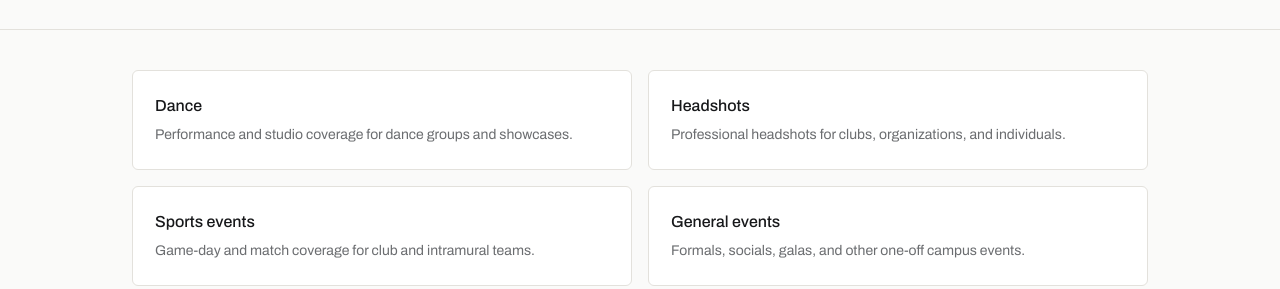
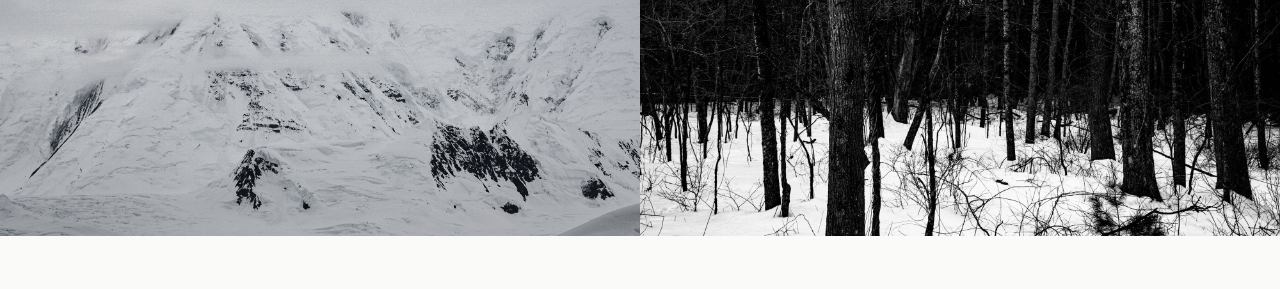
Before and after one commit to emc-squared/yale-photography-society, a plain HTML site: page commercial.html in a window 1280 px wide. Shown: the part 253-542 px from the top of the page. Drawn offline with Linux system fonts and the light colour scheme.

Commit message:
Add banner photos to Board, Commercial, Join pages

```diff
--- a/commercial.html
+++ b/commercial.html
@@ -21,6 +21,13 @@
       </ul>
     </div>
   </nav>
+
+  <div class="page-banner">
+    <div class="page-banner-duo">
+      <div><img src="images/pages/who-reads-05.jpg" alt="Black and white photo with a color accent"></div>
+      <div><img src="images/pages/who-reads-08.jpg" alt="Black and white forest photo with a teal accent line"></div>
+    </div>
+  </div>
 
   <header class="page-header">
     <div class="wrap">
--- a/css/style.css
+++ b/css/style.css
@@ -573,3 +573,40 @@ img {
 @media (max-width: 640px) {
   .site-footer .wrap { flex-direction: column; align-items: flex-start; }
 }
+
+/* ---------- page banner photos (board / commercial / join) ---------- */
+
+.page-banner {
+  position: relative;
+  left: 50%;
+  right: 50%;
+  margin-left: -50vw;
+  margin-right: -50vw;
+  width: 100vw;
+  height: 420px;
+  overflow: hidden;
+}
+
+.page-banner img {
+  width: 100%;
+  height: 100%;
+  object-fit: cover;
+  display: block;
+}
+
+.page-banner-duo {
+  display: flex;
+  height: 100%;
+}
+
+.page-banner-duo > div {
+  flex: 1 1 50%;
+  height: 100%;
+  overflow: hidden;
+}
+
+@media (max-width: 640px) {
+  .page-banner { height: 260px; }
+  .page-banner-duo { flex-direction: column; }
+  .page-banner-duo > div { flex: 1 1 50%; }
+}
```
Also changed, not shown: board.html (+4 -0 lines), join.html (+4 -0 lines), images/pages/brandenburg-gate.jpg (added), images/pages/joshua-tree.jpg (added), images/pages/snowy-mountains.jpg (added), images/pages/who-reads-05.jpg (added), images/pages/who-reads-08.jpg (added).
